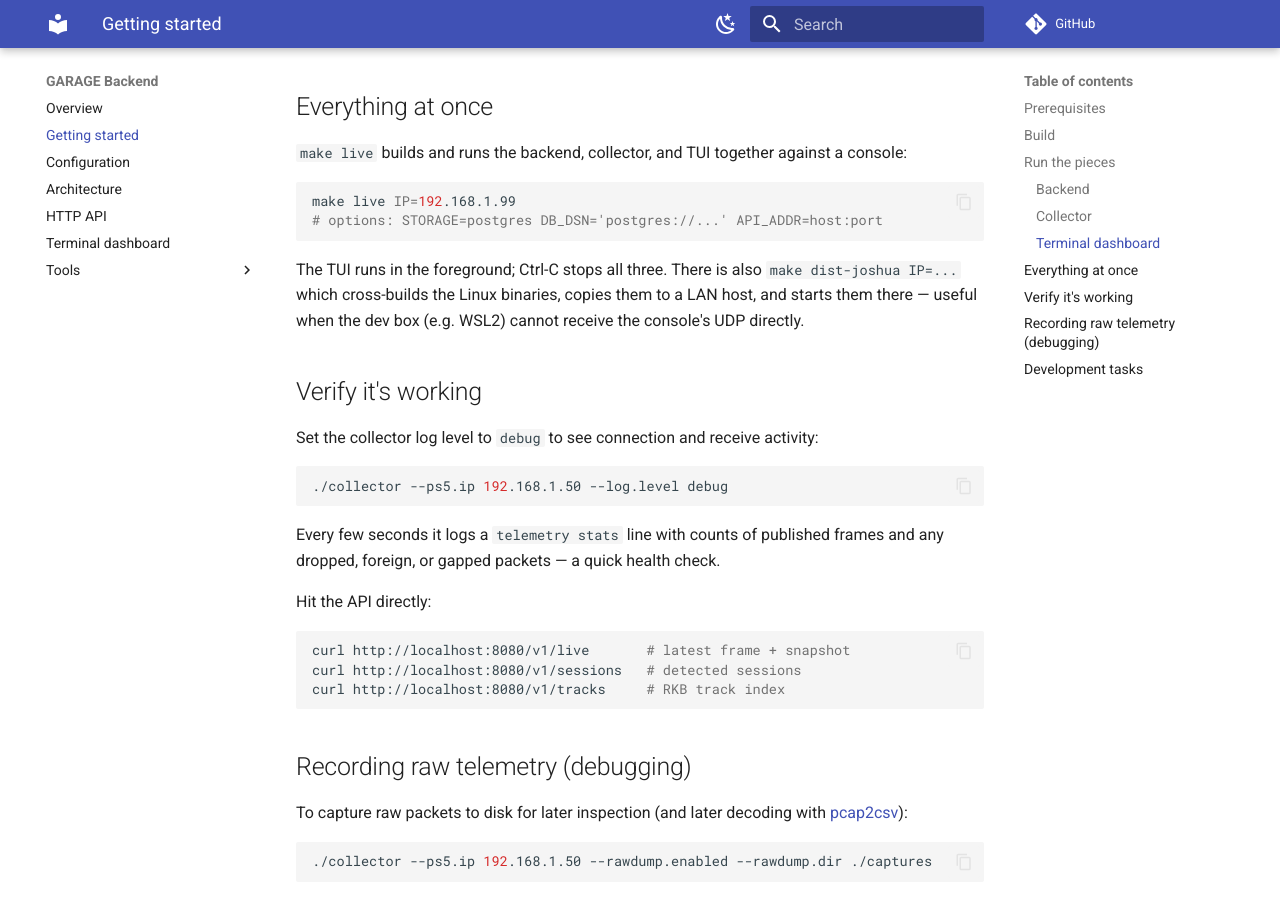
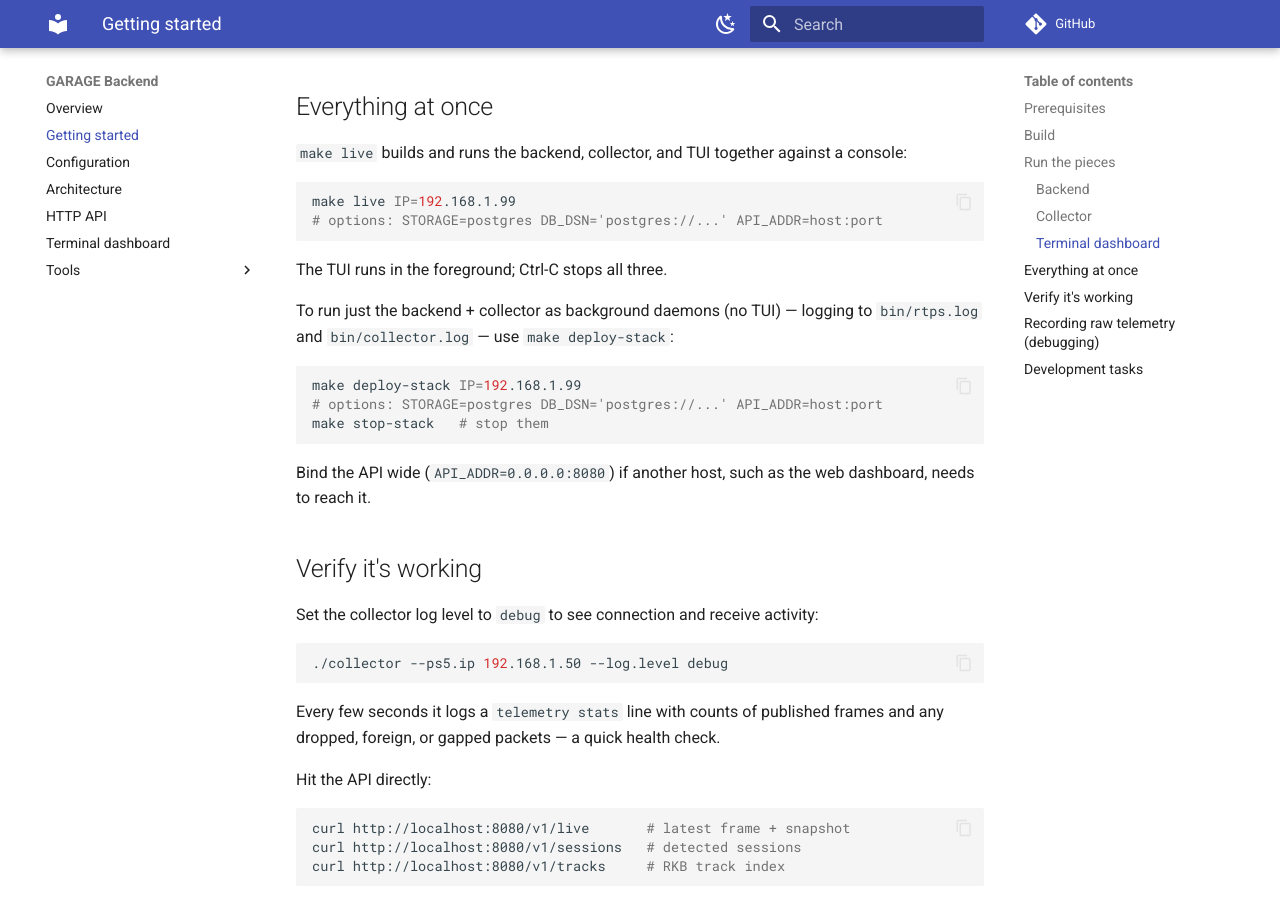
Before and after one commit to arush-sal/tmp-gt7-backend, an MkDocs documentation site: the page built from docs/getting-started.md, in a window 1280 px wide and 900 px high, scrolled down 1266 px. Built offline with MkDocs 1.6.1 and Material for MkDocs 9.7.7, drawn with Linux system fonts in a browser that asks for light colours; comment, search, counter and statistics services are not loaded.

Commit message:
chore(make): replace dist-joshua with a local deploy-stack
The dev box now receives PS5 UDP natively, so the joshua cross-build/scp/ssh
deploy is obsolete. Replace dist-joshua with deploy-stack: build rtps +
collector and run them as local background daemons (logs in bin/), plus a
stop-stack companion. Drop the JOSHUA var. Update the getting-started doc to
match.

Signed-off-by: Arush Salil <me@aru.sh>

````diff
--- a/docs/getting-started.md
+++ b/docs/getting-started.md
@@ -61,9 +61,19 @@ make live IP=192.168.1.99
 # options: STORAGE=postgres DB_DSN='postgres://...' API_ADDR=host:port
 ```
 
-The TUI runs in the foreground; Ctrl-C stops all three. There is also `make dist-joshua IP=...` which
-cross-builds the Linux binaries, copies them to a LAN host, and starts them there — useful when the
-dev box (e.g. WSL2) cannot receive the console's UDP directly.
+The TUI runs in the foreground; Ctrl-C stops all three.
+
+To run just the backend + collector as background daemons (no TUI) — logging to `bin/rtps.log` and
+`bin/collector.log` — use `make deploy-stack`:
+
+```bash
+make deploy-stack IP=192.168.1.99
+# options: STORAGE=postgres DB_DSN='postgres://...' API_ADDR=host:port
+make stop-stack   # stop them
+```
+
+Bind the API wide (`API_ADDR=0.0.0.0:8080`) if another host, such as the web dashboard, needs to
+reach it.
 
 ## Verify it's working
 
````
Also changed, not shown: 1 other file.
